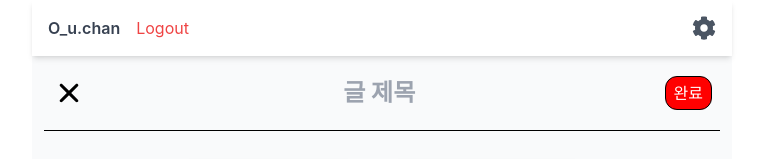
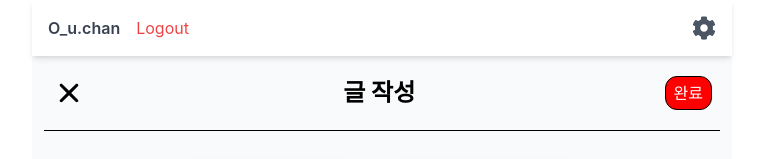
Before and after one commit to sogong24/front, a React (Create React App) app: page /post/create in a window 1280 px wide. Shown: the top 159 px of the page, without its empty margins (258-1021 px from the left). Built offline with nearby package versions, Linux system fonts and the light colour scheme; sample sign-in values are in the browser's storage.

Commit message:
Feat: add post feature
게시글 등록 기능 구현

```diff
--- a/src/components/postCreate/PostCreateTopbar.js
+++ b/src/components/postCreate/PostCreateTopbar.js
@@ -1,38 +1,114 @@
 import { IoIosClose } from "react-icons/io";
 import { useNavigate } from "react-router-dom";
 import { useState } from "react";
+import base64 from "base-64";
+import api from "../../api/axios";
 
 function PostCreateTopbar({ courseInfo, fileInfo }) {
   const navigate = useNavigate();
 
-  const [title, setTitle] = useState("");
+  const clickComplete = async () => {
+    const userGrade = courseInfo.grade;
+    const semester = courseInfo.semester;
+    const title = courseInfo.courseName;
+    const professorName = courseInfo.professor;
+    const description = courseInfo.info;
+    //게시글 업로드 정보 추출
 
-  const clickComplete = () => {
-    //navigate("");
+    const token = localStorage.getItem("token");
+    let payload = token.substring(
+      token.indexOf(".") + 1,
+      token.lastIndexOf(".")
+    );
+    let decodingInfo = base64.decode(payload);
+    let decodingInfoJson = JSON.parse(decodingInfo);
+    //jwt 토큰 디코딩
+
+    const response = await api.get("http://localhost:3000/api/courses", {
+      headers: { Authorization: `Bearer ${token}` },
+      params: {
+        grade: userGrade,
+        semester: semester,
+      },
+    });
+    const result = response.data;
+
+    let courseID = "";
+    if (result.length !== 1) {
+      const selectCourse = result.find(
+        (course) =>
+          course.professorName == professorName && course.title == title
+      );
+      if (selectCourse) {
+        courseID = selectCourse.id;
+      } else {
+        console.error("해당 조건에 맞는 강의를 찾을 수 없습니다.");
+      }
+    } else {
+      courseID = result[0].id;
+    }
+    // courseID 추출
+
+    const formData = new FormData();
+    formData.append("uploaderID", decodingInfoJson.userId);
+    formData.append("courseID", courseID);
+    formData.append("title", title);
+    formData.append("description", description);
+    formData.append("file", fileInfo[0]);
+
+    /*
+   값 확인
+    console.log("uploader ID: ", decodingInfoJson.userId);
+    console.log("usergrade: ", userGrade);
+    console.log("description: ", description);
+    console.log("title: ", title);
+    console.log("courseid: ", courseID);
+    */
+
+    try {
+      const uploadResponse = await api.post(
+        "http://localhost:3000/api/notes",
+        formData,
+        {
+          headers: {
+            Authorization: `Bearer ${token}`,
+            "Content-Type": "multipart/form-data",
+          },
+        }
+      );
+
+      alert("게시물이 등록되었습니다.");
+      console.log(uploadResponse.data);
+      navigate("/home");
+    } catch (error) {
+      console.error("파일 업로드 실패:", error);
+    }
   };
   // 완료 버튼을 눌렀을 때
   // pdf 파일과 정보(학기, 교수명, 강의명)를 데이터베이스에 저장 후 다운로드 창으로 이동.
   // 글 제목도 같이 데이터베이스 창에 저장됨
+  // courseID는 get함수로, userID는 토큰을 복호화해서 불러오기
 
   const clickClose = () => {
     navigate("/");
   };
   // X 버튼을 눌렀을 때
 
-  const handleTitleChange = (e) => {
-    setTitle(e.target.value);
-  };
-
   return (
     <div className="flex flex-col">
       <div className="flex justify-between items-center">
         <IoIosClose className="cursor-pointer" size={50} onClick={clickClose} />
-        <input
-          className="text-2xl font-bold text-center flex-grow mx-4 bg-transparent"
-          placeholder="글 제목"
-          onChange={handleTitleChange}
-          value={title}
-        ></input>
+        <div
+          className="
+          text-2xl
+          font-bold
+          text-center
+          flex-grow
+          mx-4
+          bg-transparent"
+        >
+          글 작성
+        </div>
         <button
           className="px-2 py-1 mr-2 bg-button-red rounded-xl border border-black"
           onClick={clickComplete}
```
